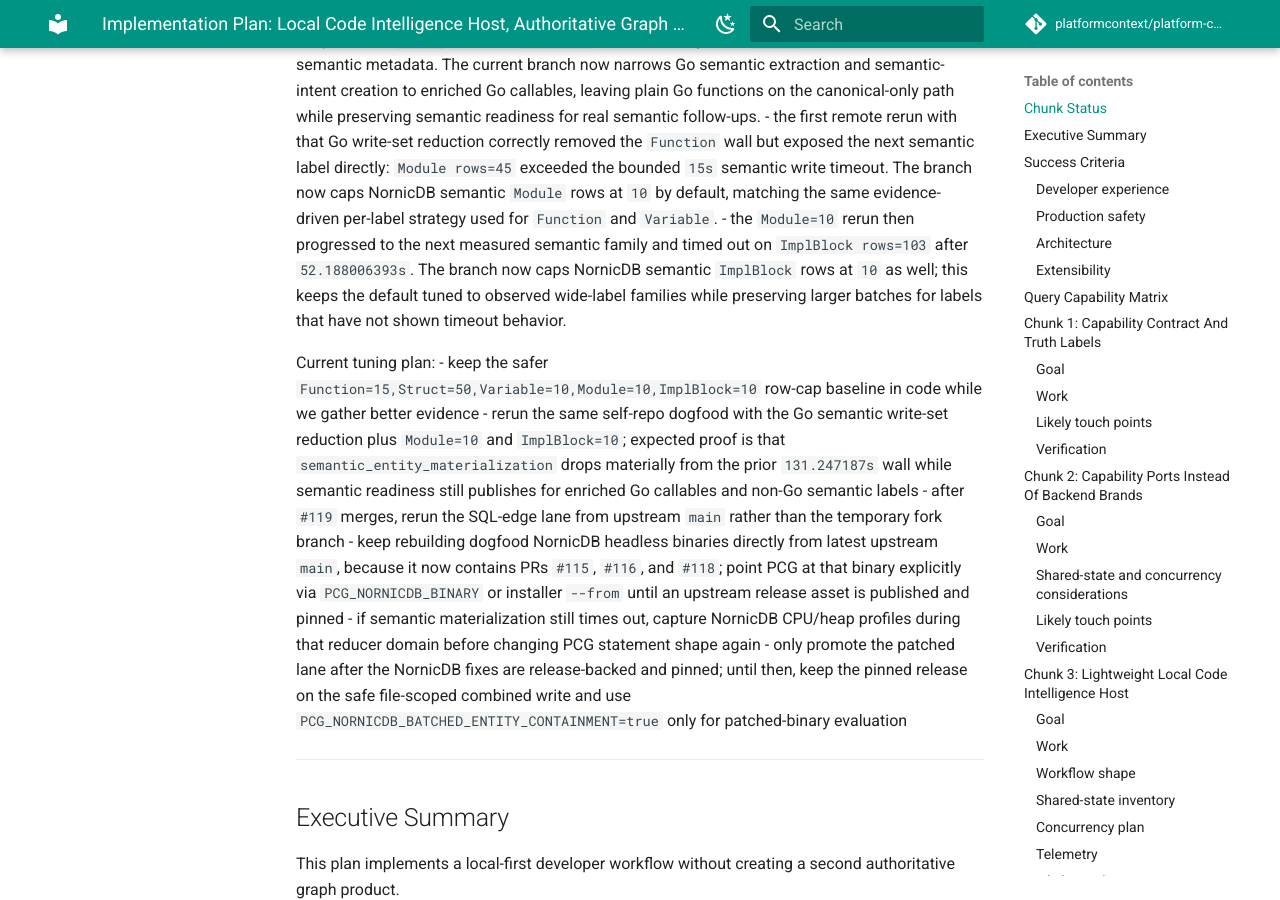
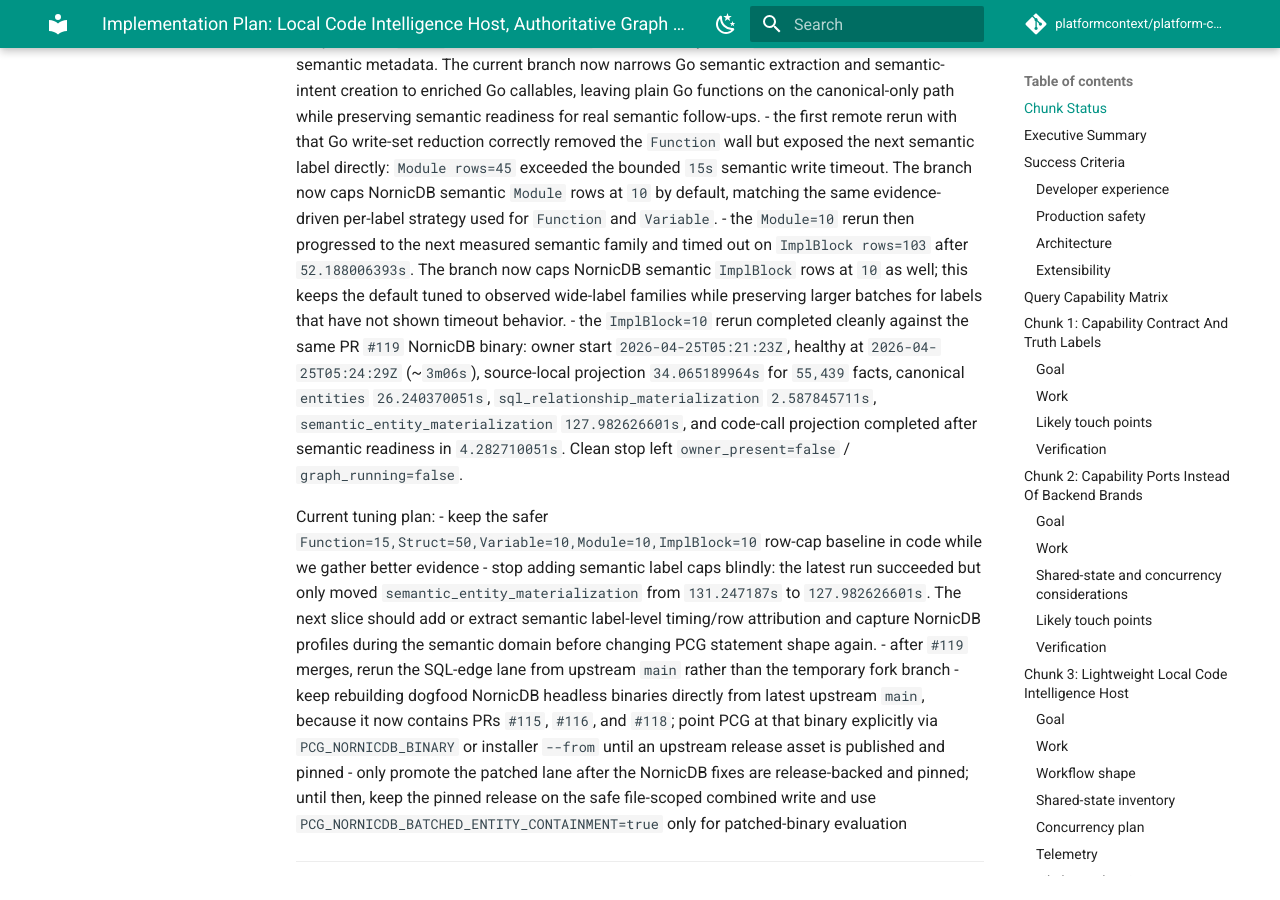
Before and after one commit to platformcontext/platform-context-graph, an MkDocs documentation site: the page built from docs/docs/adrs/2026-04-20-embedded-local-backends-implementation-plan.md, in a window 1280 px wide and 900 px high, scrolled down 17399 px. Built offline with MkDocs 1.6.1 and Material for MkDocs 9.7.7, drawn with Linux system fonts in a browser that asks for light colours; comment, search, counter and statistics services are not loaded.

Commit message:
Record NornicDB semantic impl dogfood evidence

```diff
--- a/docs/docs/adrs/2026-04-20-embedded-local-backends-implementation-plan.md
+++ b/docs/docs/adrs/2026-04-20-embedded-local-backends-implementation-plan.md
@@ -67,13 +67,13 @@ Latest 2026-04-25 NornicDB dogfood evidence:
 - `https://github.com/orneryd/NornicDB/pull/119` is now open for the SQL-edge hot path. The next PCG-side evidence pass found the semantic domain is spending most of its remaining time re-upserting ordinary Go functions that canonical projection already wrote: the completed snapshot had `7,622` semantic `Function` nodes, but only about `2,475` carried extra callable semantic metadata. The current branch now narrows Go semantic extraction and semantic-intent creation to enriched Go callables, leaving plain Go functions on the canonical-only path while preserving semantic readiness for real semantic follow-ups.
 - the first remote rerun with that Go write-set reduction correctly removed the `Function` wall but exposed the next semantic label directly: `Module rows=45` exceeded the bounded `15s` semantic write timeout. The branch now caps NornicDB semantic `Module` rows at `10` by default, matching the same evidence-driven per-label strategy used for `Function` and `Variable`.
 - the `Module=10` rerun then progressed to the next measured semantic family and timed out on `ImplBlock rows=103` after `52.188006393s`. The branch now caps NornicDB semantic `ImplBlock` rows at `10` as well; this keeps the default tuned to observed wide-label families while preserving larger batches for labels that have not shown timeout behavior.
+- the `ImplBlock=10` rerun completed cleanly against the same PR `#119` NornicDB binary: owner start `2026-04-25T05:21:23Z`, healthy at `2026-04-25T05:24:29Z` (~`3m06s`), source-local projection `34.065189964s` for `55,439` facts, canonical `entities` `26.240370051s`, `sql_relationship_materialization` `2.587845711s`, `semantic_entity_materialization` `127.982626601s`, and code-call projection completed after semantic readiness in `4.282710051s`. Clean stop left `owner_present=false` / `graph_running=false`.
 
 Current tuning plan:
 - keep the safer `Function=15,Struct=50,Variable=10,Module=10,ImplBlock=10` row-cap baseline in code while we gather better evidence
-- rerun the same self-repo dogfood with the Go semantic write-set reduction plus `Module=10` and `ImplBlock=10`; expected proof is that `semantic_entity_materialization` drops materially from the prior `131.247187s` wall while semantic readiness still publishes for enriched Go callables and non-Go semantic labels
+- stop adding semantic label caps blindly: the latest run succeeded but only moved `semantic_entity_materialization` from `131.247187s` to `127.982626601s`. The next slice should add or extract semantic label-level timing/row attribution and capture NornicDB profiles during the semantic domain before changing PCG statement shape again.
 - after `#119` merges, rerun the SQL-edge lane from upstream `main` rather than the temporary fork branch
 - keep rebuilding dogfood NornicDB headless binaries directly from latest upstream `main`, because it now contains PRs `#115`, `#116`, and `#118`; point PCG at that binary explicitly via `PCG_NORNICDB_BINARY` or installer `--from` until an upstream release asset is published and pinned
-- if semantic materialization still times out, capture NornicDB CPU/heap profiles during that reducer domain before changing PCG statement shape again
 - only promote the patched lane after the NornicDB fixes are release-backed and pinned; until then, keep the pinned release on the safe file-scoped combined write and use `PCG_NORNICDB_BATCHED_ENTITY_CONTAINMENT=true` only for patched-binary evaluation
 
 ---
```
Also changed, not shown: docs/docs/adrs/2026-04-22-nornicdb-graph-backend-candidate.md (+1 -0 lines).
